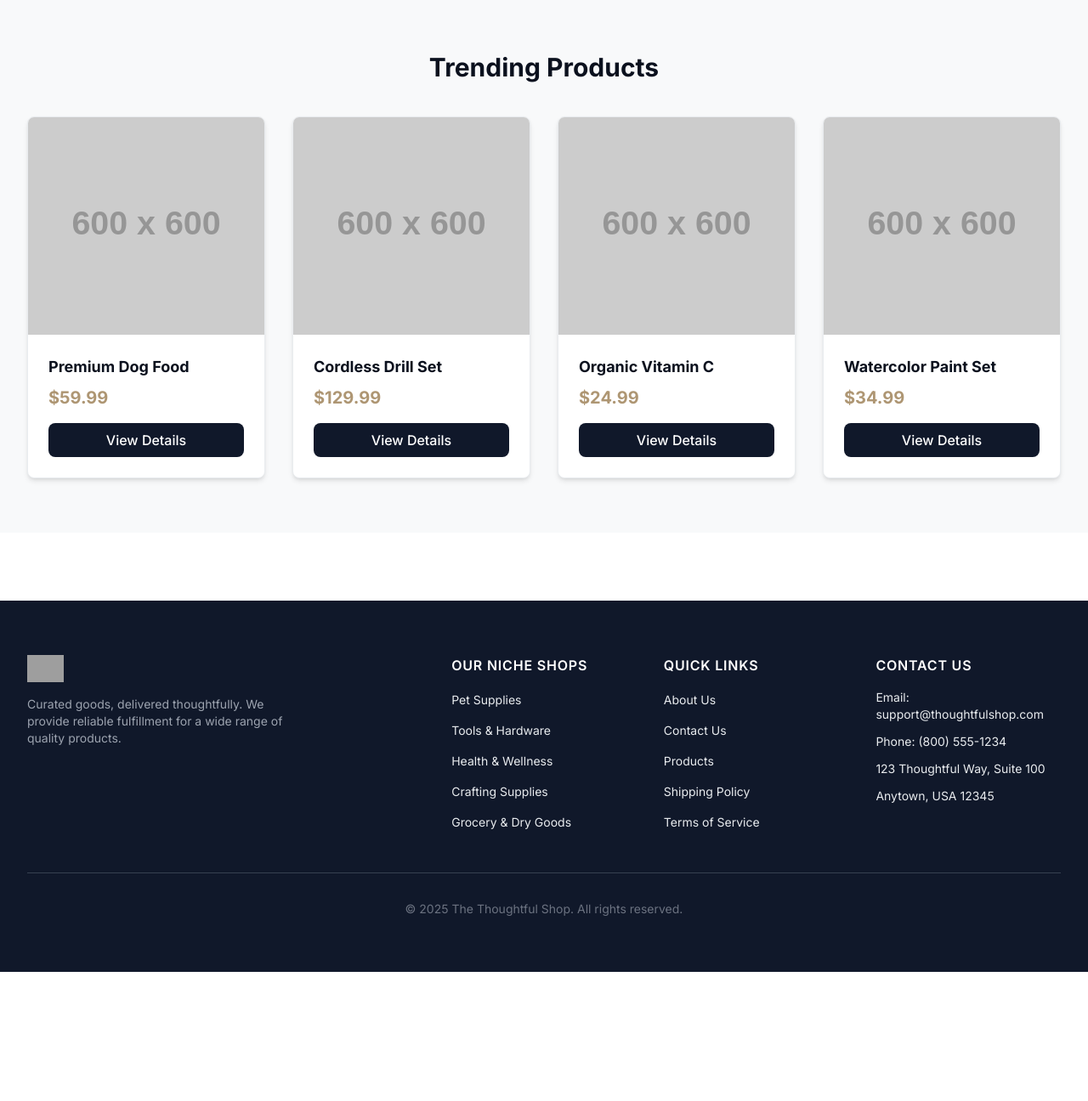
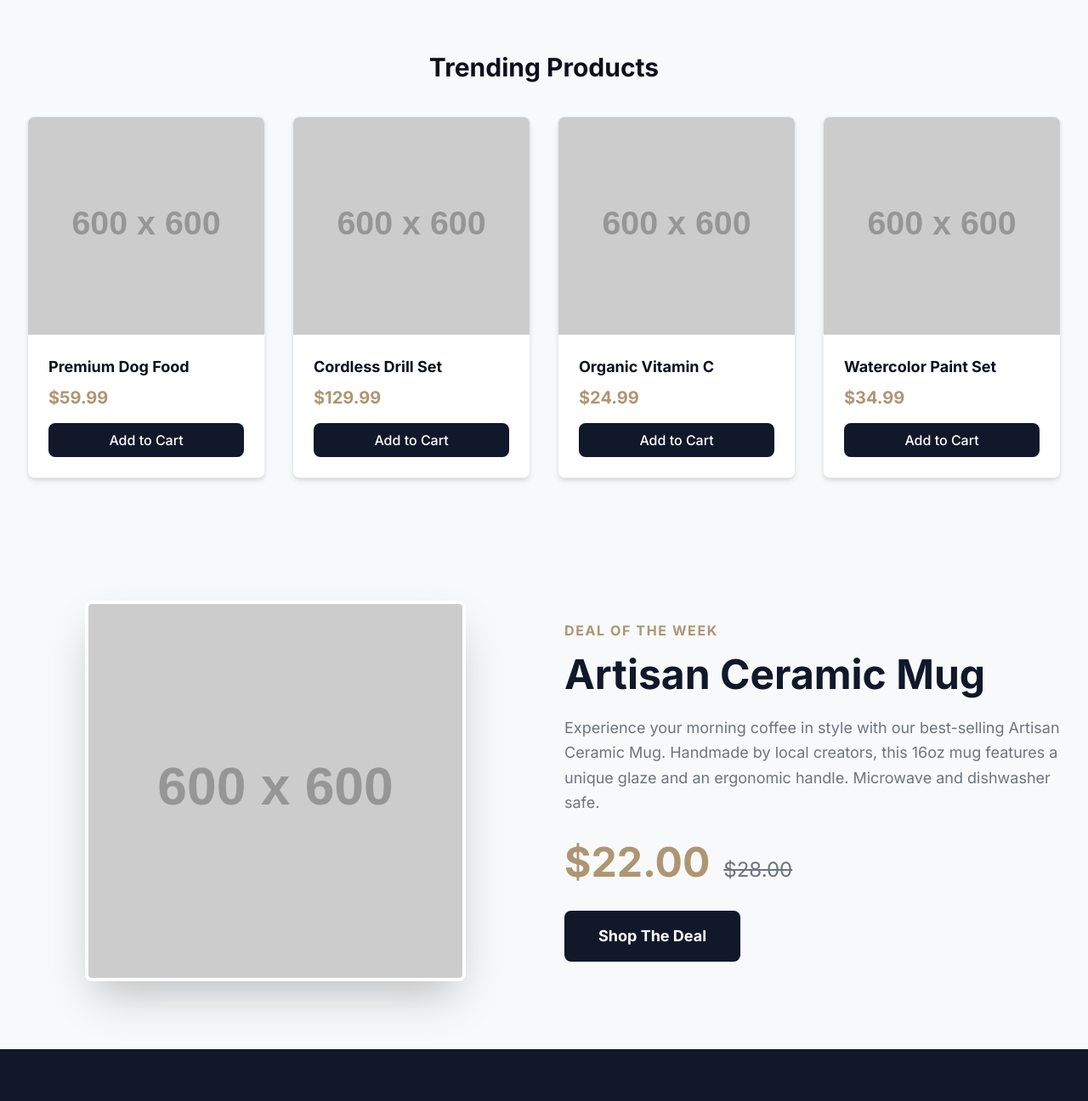
Before and after one commit to cedricpetersen4president-prog/thoughtfulshop-website, a plain HTML site: page index.html in a window 1280 px wide. Shown: the part 1340-2636 px from the top of the page at 85% size. Before the commit the page ends 2484 px from the top, so only its background shows below. Drawn offline with nearby package versions, Linux system fonts and the light colour scheme; grey boxes are pictures that could not be loaded; placeholder pictures from the web are drawn by us.

Commit message:
Added "DEAL OF THE WEEK" section

```diff
--- a/index.html
+++ b/index.html
@@ -3,7 +3,7 @@
 <head>
     <meta charset="UTF-8">
     <meta name="viewport" content="width=device-width, initial-scale=1.0">
-    <title>The Thoughtful Shop - Home</title>
+    <title>The Thoughtful Shop</title>
     <!-- Load Tailwind CSS -->
     <script src="https://cdn.tailwindcss.com"></script>
 
@@ -203,47 +203,83 @@
             </div>
         </section>
 
-        <!-- Trending Products (From your inspiration file) -->
+        <!-- Trending Products -->
         <section class="py-16 bg-gray-light">
             <div class="container mx-auto px-4 sm:px-6 lg:px-8">
                 <h2 class="text-3xl font-bold text-center mb-10">Trending Products</h2>
                 <div class="grid grid-cols-1 md:grid-cols-2 lg:grid-cols-4 gap-8">
+
                     <!-- Product 1 -->
-                    <a href="product-detail.html" class="block product-card bg-white rounded-lg shadow-md overflow-hidden border border-gray-medium group transition-shadow hover:shadow-xl">
+                    <div class="product-card">
+                        <a href="product-detail.html" class="block bg-white rounded-lg shadow-md overflow-hidden border border-gray-medium group transition-shadow hover:shadow-xl">
                             <img src="https://placehold.co/600x600/F0F0F0/AAA?text=Product+1" alt="Product 1" class="w-full h-64 object-cover">
                             <div class="p-6">
                                 <h3 class="product-title font-bold text-lg truncate">Premium Dog Food</h3>
                                 <p class="product-price text-xl font-bold text-secondary mt-2 mb-4">$59.99</p>
-                            <button class="add-to-cart-btn w-full bg-primary text-white py-2 px-4 rounded-lg font-medium hover:bg-primary-dark transition duration-300 pointer-events-none">View Details</button>
+                                <button class="add-to-cart-btn w-full bg-primary text-white py-2 px-4 rounded-lg font-medium hover:bg-primary-dark transition duration-300">Add to Cart</button>
                             </div>
                         </a>
+                    </div>
                     <!-- Product 2 -->
-                    <a href="product-detail.html" class="block product-card bg-white rounded-lg shadow-md overflow-hidden border border-gray-medium group transition-shadow hover:shadow-xl">
+                    <div class="product-card">
+                        <a href="product-detail.html" class="block bg-white rounded-lg shadow-md overflow-hidden border border-gray-medium group transition-shadow hover:shadow-xl">
                             <img src="https://placehold.co/600x600/F0F0F0/AAA?text=Product+2" alt="Product 2" class="w-full h-64 object-cover">
                             <div class="p-6">
                                 <h3 class="product-title font-bold text-lg truncate">Cordless Drill Set</h3>
                                 <p class="product-price text-xl font-bold text-secondary mt-2 mb-4">$129.99</p>
-                            <button class="add-to-cart-btn w-full bg-primary text-white py-2 px-4 rounded-lg font-medium hover:bg-primary-dark transition duration-300 pointer-events-none">View Details</button>
+                                <button class="add-to-cart-btn w-full bg-primary text-white py-2 px-4 rounded-lg font-medium hover:bg-primary-dark transition duration-300">Add to Cart</button>
                             </div>
                         </a>
+                    </div>
                     <!-- Product 3 -->
-                    <a href="product-detail.html" class="block product-card bg-white rounded-lg shadow-md overflow-hidden border border-gray-medium group transition-shadow hover:shadow-xl">
+                    <div class="product-card">
+                        <a href="product-detail.html" class="block bg-white rounded-lg shadow-md overflow-hidden border border-gray-medium group transition-shadow hover:shadow-xl">
                             <img src="https://placehold.co/600x600/F0F0F0/AAA?text=Product+3" alt="Product 3" class="w-full h-64 object-cover">
                             <div class="p-6">
                                 <h3 class="product-title font-bold text-lg truncate">Organic Vitamin C</h3>
                                 <p class="product-price text-xl font-bold text-secondary mt-2 mb-4">$24.99</p>
-                            <button class="add-to-cart-btn w-full bg-primary text-white py-2 px-4 rounded-lg font-medium hover:bg-primary-dark transition duration-300 pointer-events-none">View Details</button>
+                                <button class="add-to-cart-btn w-full bg-primary text-white py-2 px-4 rounded-lg font-medium hover:bg-primary-dark transition duration-300">Add to Cart</button>
                             </div>
                         </a>
+                    </div>
                     <!-- Product 4 -->
-                    <a href="product-detail.html" class="block product-card bg-white rounded-lg shadow-md overflow-hidden border border-gray-medium group transition-shadow hover:shadow-xl">
+                    <div class="product-card">
+                        <a href="product-detail.html" class="block bg-white rounded-lg shadow-md overflow-hidden border border-gray-medium group transition-shadow hover:shadow-xl">
                             <img src="https://placehold.co/600x600/F0F0F0/AAA?text=Product+4" alt="Product 4" class="w-full h-64 object-cover">
                             <div class="p-6">
                                 <h3 class="product-title font-bold text-lg truncate">Watercolor Paint Set</h3>
                                 <p class="product-price text-xl font-bold text-secondary mt-2 mb-4">$34.99</p>
-                            <button class="add-to-cart-btn w-full bg-primary text-white py-2 px-4 rounded-lg font-medium hover:bg-primary-dark transition duration-300 pointer-events-none">View Details</button>
+                                <button class="add-to-cart-btn w-full bg-primary text-white py-2 px-4 rounded-lg font-medium hover:bg-primary-dark transition duration-300">Add to Cart</button>
                             </div>
                         </a>
+                    </div>
+                </div>
+            </div>
+        </section>
+
+        <!-- Product of the Week (Light Version) -->
+        <section class="py-20 bg-gray-light">
+            <div class="container mx-auto px-4 sm:px-6 lg:px-8">
+                <div class="grid lg:grid-cols-2 gap-12 items-center">
+                    <!-- Image -->
+                    <div class="text-center">
+                        <img src="https://placehold.co/600x600/AE9673/10182A?text=Product+of+the+Week" alt="Product of the Week" class="rounded-lg shadow-2xl w-full max-w-md mx-auto border-4 border-white">
+                    </div>
+                    <!-- Text Content -->
+                    <div class="text-primary-dark">
+                        <span class="text-secondary font-bold tracking-widest uppercase">Deal of the Week</span>
+                        <h2 class="text-4xl md:text-5xl font-bold mt-4 mb-6 text-primary">Artisan Ceramic Mug</h2>
+                        <p class="text-lg text-gray-dark leading-relaxed mb-8">
+                            Experience your morning coffee in style with our best-selling Artisan Ceramic Mug. Handmade by local creators, this 16oz mug features a unique glaze and an ergonomic handle. Microwave and dishwasher safe.
+                        </p>
+                        <div class="flex items-baseline gap-4 mb-8">
+                            <span class="text-5xl font-bold text-secondary">$22.00</span>
+                            <span class="text-2xl text-gray-dark line-through">$28.00</span>
+                        </div>
+                        <a href="product-detail.html" class="inline-block bg-primary text-white font-bold py-4 px-10 rounded-lg text-lg transition duration-300 hover:bg-primary-dark">
+                            Shop The Deal
+                        </a>
+                    </div>
                 </div>
             </div>
         </section>
@@ -251,7 +287,7 @@
     </main>
 
     <!-- Global Footer (Your new style) -->
-    <footer class="bg-primary text-gray-medium mt-20">
+    <footer class="bg-primary text-gray-medium">
         <div class="container mx-auto px-4 sm:px-6 lg:px-8 py-16">
             <div class="grid grid-cols-1 md:grid-cols-4 lg:grid-cols-5 gap-8">
                 <!-- About -->
```
Lines whose indentation alone changed are shown as unchanged.
